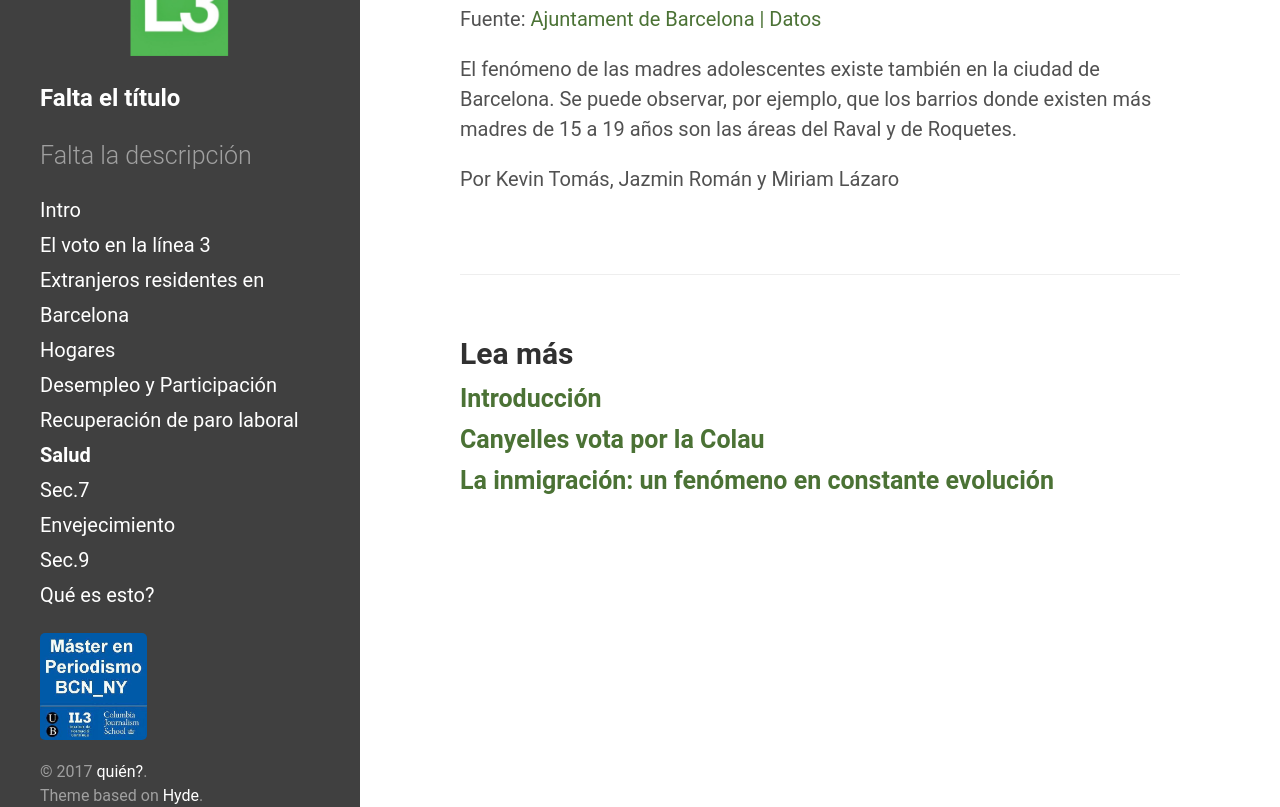
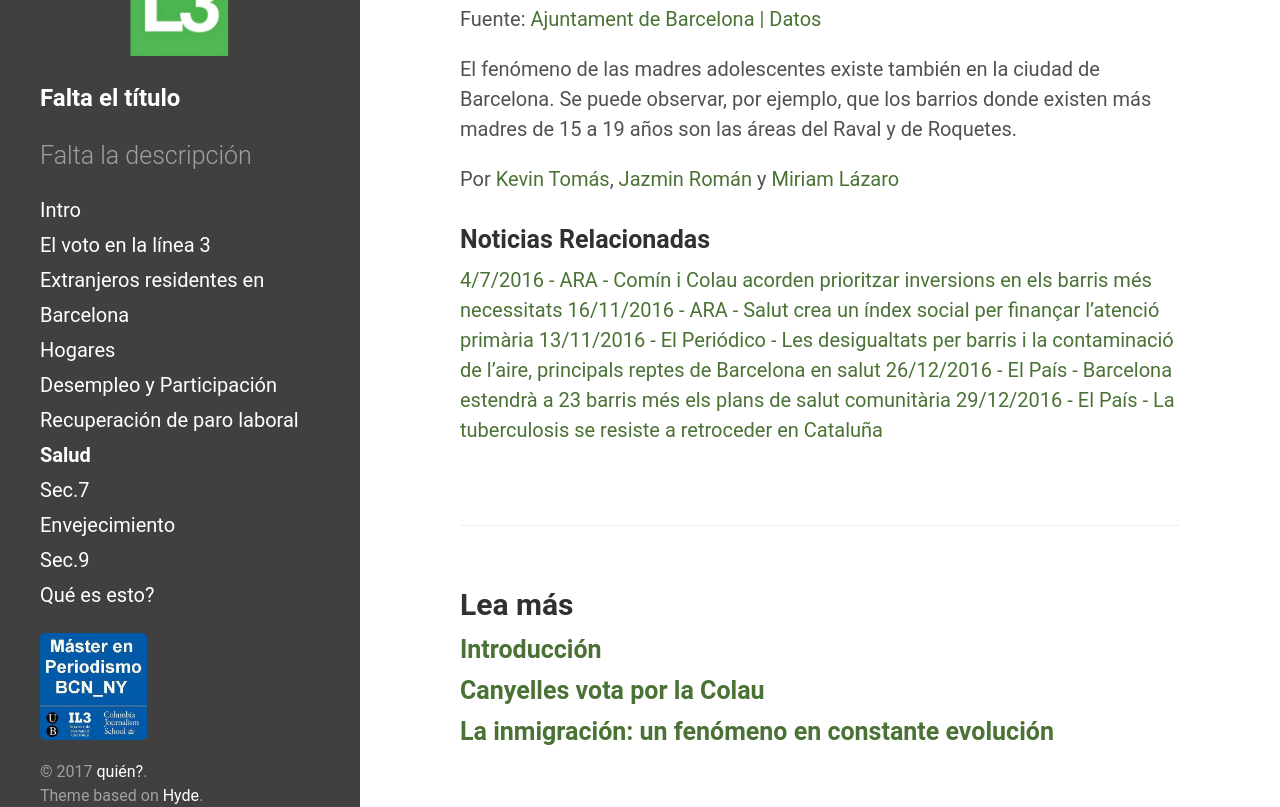
Before and after one commit to mper-bcn-ny/2017-metro, a Jekyll site: the page built from _posts/2017-02-15-seccion_6.md, in a window 1280 px wide and 900 px high, scrolled down 2695 px, cut to the strip 93-900 px from the top of the window. Built offline with Jekyll 4.4.1, drawn with Linux system fonts in a browser that asks for light colours.

Commit message:
Update 2017-02-15-seccion_6.md

```diff
--- a/_posts/2017-02-15-seccion_6.md
+++ b/_posts/2017-02-15-seccion_6.md
@@ -40,4 +40,11 @@ Fuente: <a href="http://www.bcn.cat/estadistica/catala/dades/barris/tvida/salutp
 
 El fenómeno de las madres adolescentes existe también en la ciudad de Barcelona. Se puede observar, por ejemplo, que los barrios donde existen más madres de 15 a 19 años son las áreas del Raval y de Roquetes.
 
-Por Kevin Tomás, Jazmin Román y Miriam Lázaro
+Por <a href="http://twitter.com/KTomas33">Kevin Tomás</a>, <a href="http://twitter.com/jazroman">Jazmin Román</a> y <a href="www.miriamlazaro.com">Miriam Lázaro</a>
+
+<h3> Noticias Relacionadas </h3>
+<a href="http://www.ara.cat/societat/Comin-Colau-inversions-salut-barris-desigualtats-barcelona_0_1607239360.html"> 4/7/2016 - ARA - Comín i Colau acorden prioritzar inversions en els barris més necessitats</a>
+<a href="http://www.ara.cat/societat/Salut-destinara-ambulatoris-necessitats-socioeconomiques_0_1688231300.html"> 16/11/2016 - ARA - Salut crea un índex social per finançar l'atenció primària</a>
+<a href="http://www.elperiodico.cat/ca/noticias/mes-barcelona/desigualtats-per-barris-contaminacio-aire-principals-reptes-barcelona-salut-5626219"> 13/11/2016 - El Periódico - Les desigualtats per barris i la contaminació de l'aire, principals reptes de Barcelona en salut</a>
+<a href="http://cat.elpais.com/cat/2016/12/26/catalunya/1482746818_428847.html"> 26/12/2016 - El País - Barcelona estendrà a 23 barris més els plans de salut comunitària</a>
+<a href="http://ccaa.elpais.com/ccaa/2016/12/28/catalunya/1482945613_988732.html"> 29/12/2016 - El País - La tuberculosis se resiste a retroceder en Cataluña</a>
```
